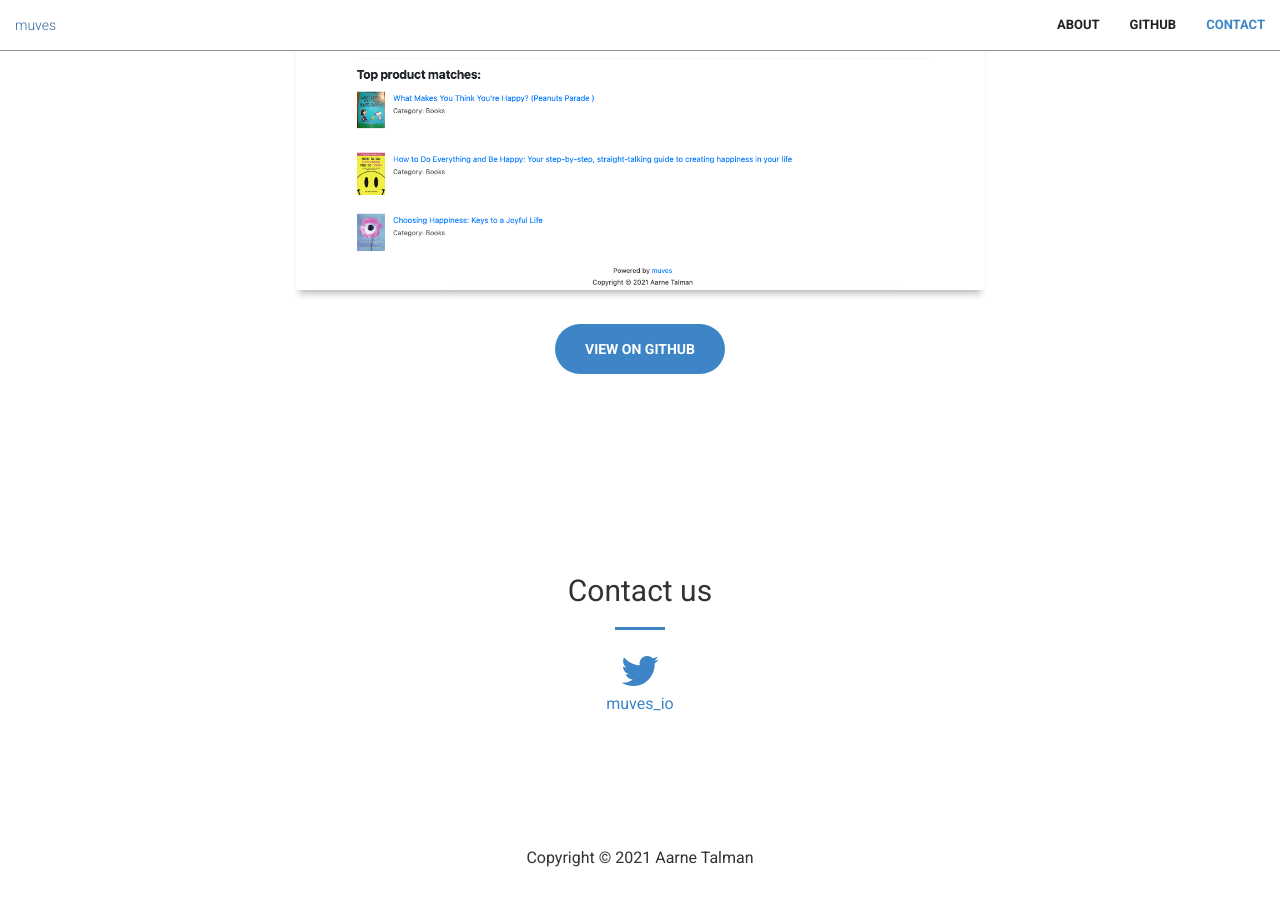
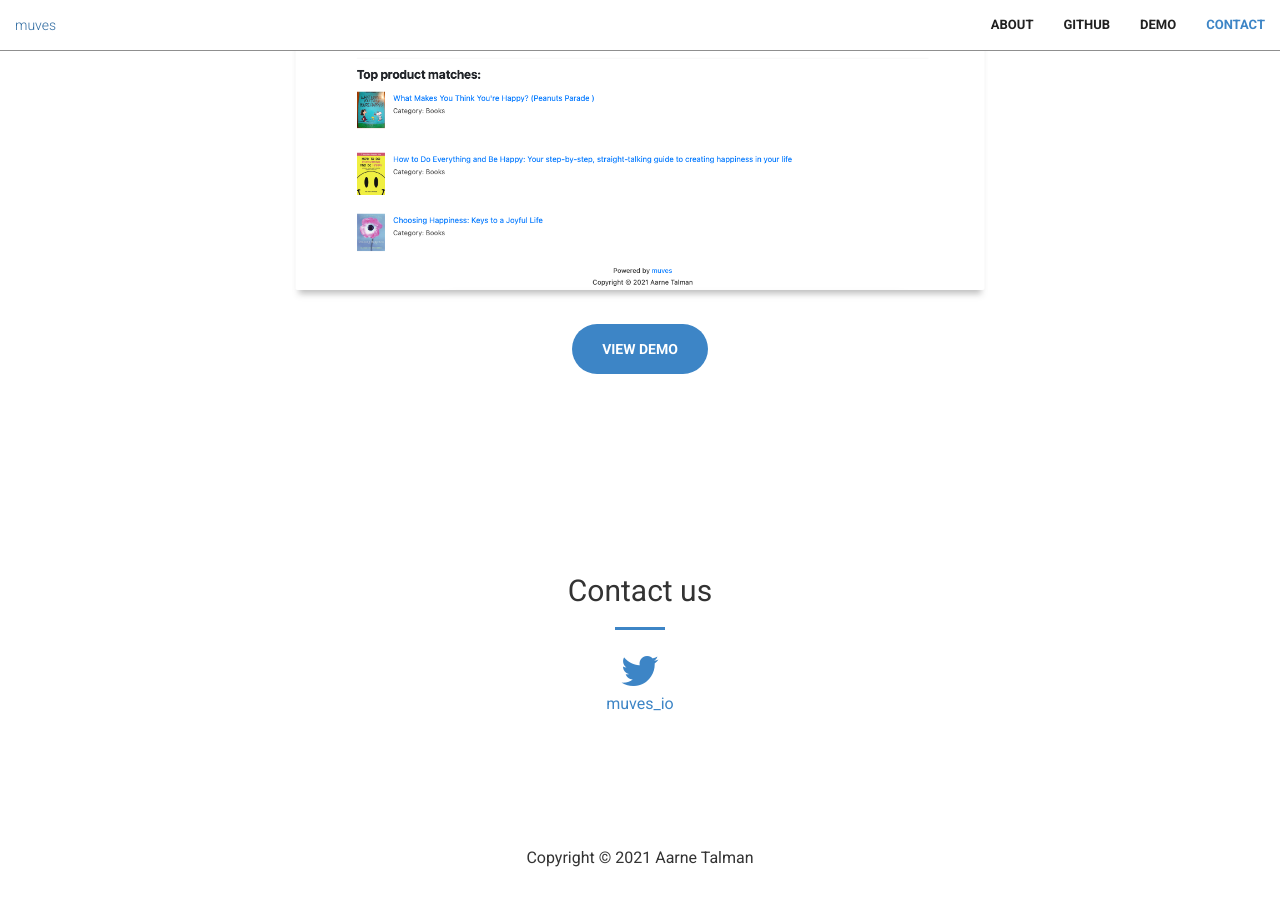
Before and after one commit to muvesio/muves.io, a Jekyll site: the page built from index.html, in a window 1280 px wide and 900 px high, scrolled down 1272 px. Built offline with Jekyll 4.4.1, drawn with Linux system fonts in a browser that asks for light colours.

Commit message:
updated about and nav to include demo

```diff
--- a/_includes/about.html
+++ b/_includes/about.html
@@ -12,8 +12,8 @@
                   <p><img src="img/screenshot.png" align="middle" width="800"></p>
                 </div>
       <div class="col-lg-8 col-lg-offset-2 text-center">
-                <a href="https://github.com/aarnetalman/muves" class="btn
-                    btn-primary btn-xl">View on GitHub</a>
+                <a href="http://demo.muves.io" class="btn
+                    btn-primary btn-xl">View Demo</a>
       </div>
         </div>
     </div>
--- a/_includes/nav.html
+++ b/_includes/nav.html
@@ -18,9 +18,14 @@
                     <a class="page-scroll" href="#about">About</a>
                 </li>
                 <li>
-                    <a class="page-scroll"
+                    <a
                         href="https://github.com/aarnetalman/muves">GitHub</a>
                 </li>
+                <li>
+                    <a
+                        href="http://demo.muves.io">Demo</a>
+                </li>
+
                 <li>
                     <a class="page-scroll" href="#contact">Contact</a>
                 </li>
```
